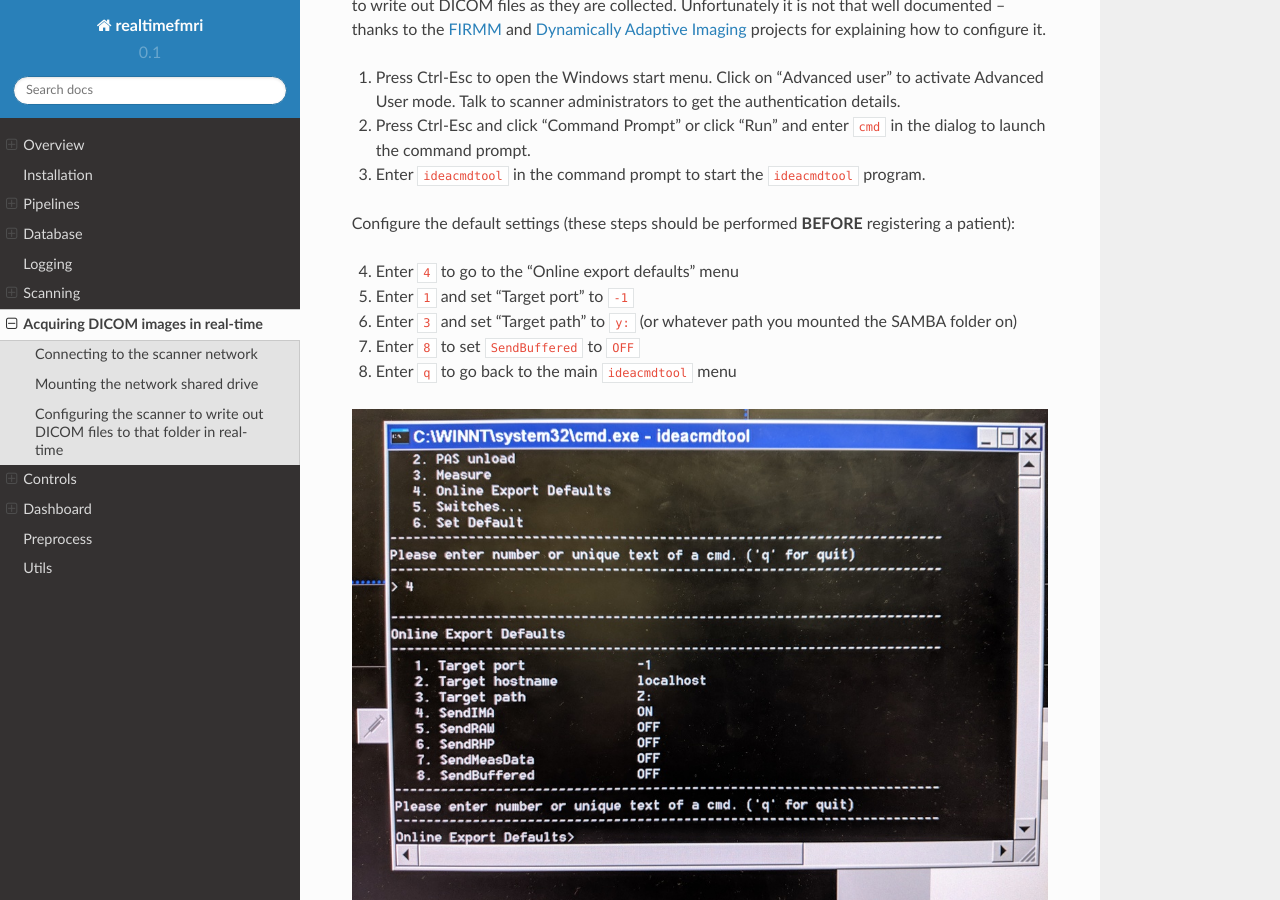
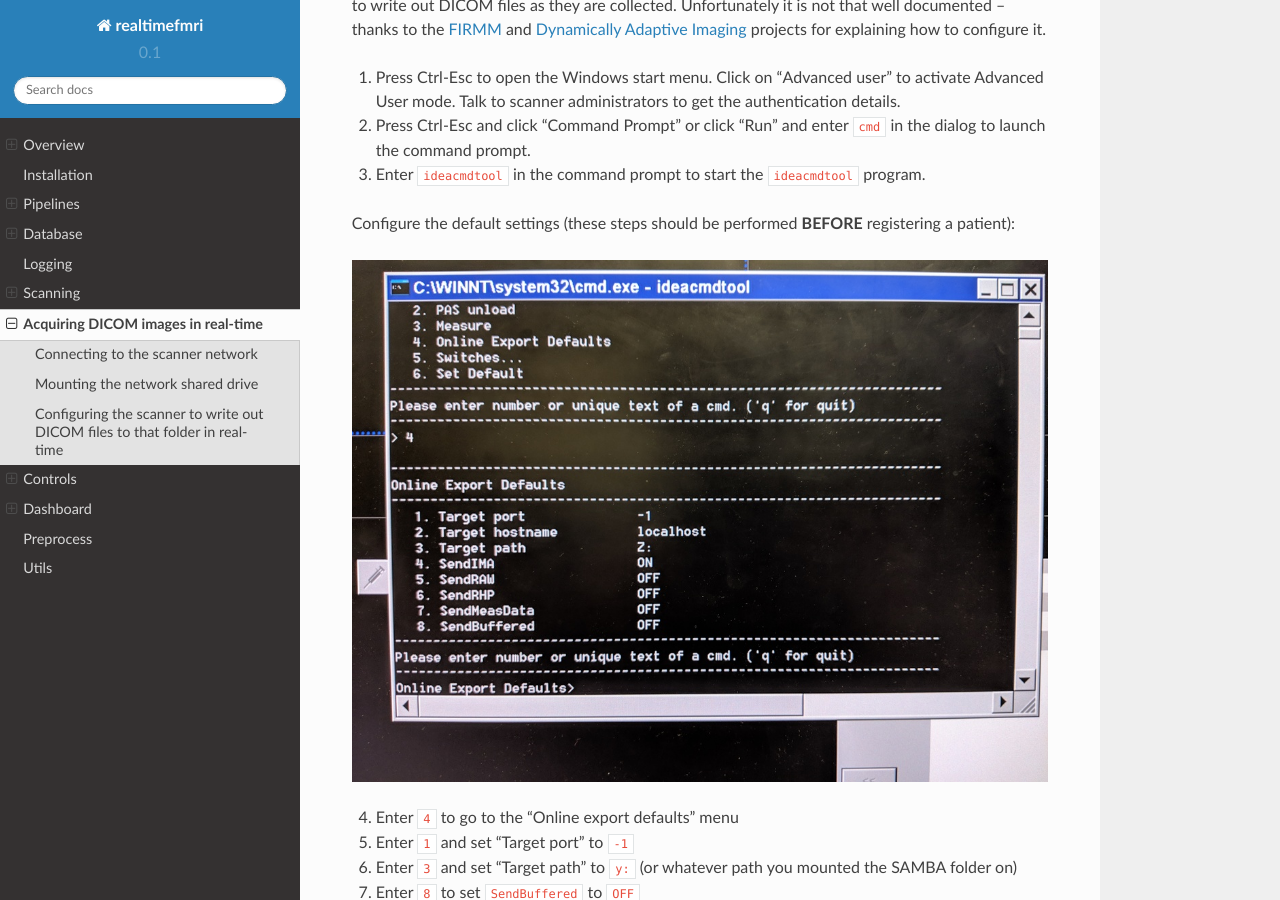
Before and after one commit to gallantlab/realtimefmri, a Sphinx documentation site: the page built from docs/source/scanning/network.rst, in a window 1280 px wide and 900 px high, scrolled down 925 px. Built offline with Sphinx 7.4.7 and the Read the Docs theme 2.0.0, drawn with Linux system fonts in a browser that asks for light colours; pages that are not in the unit, such as notebooks, are missing from menus.

Commit message:
DOC: reorder images

```diff
--- a/docs/source/scanning/network.rst
+++ b/docs/source/scanning/network.rst
@@ -36,19 +36,20 @@ Siemens scanners come with a useful program called ``ideacmdtool`` that can conf
 
 Configure the default settings (these steps should be performed **BEFORE** registering a patient):
 
+.. image:: network_online_export.jpg
+
 4. Enter ``4`` to go to the "Online export defaults" menu
 5. Enter ``1`` and set "Target port" to ``-1``
 6. Enter ``3`` and set "Target path" to ``y:`` (or whatever path you mounted the SAMBA folder on)
 7. Enter ``8`` to set ``SendBuffered`` to ``OFF``
 8. Enter ``q`` to go back to the main ``ideacmdtool`` menu
 
-.. image:: network_online_export.jpg
 
 Configure the session settings (these steps should be performed **AFTER** registering a patient, since these flags get reset every time you register a new patient):
+
+.. image:: network_switches.jpg
 
 9. Enter ``5`` to go to the "Switches" menu
 10. Enter ``8`` to set ``SendIMA`` to ``ON``
 11. Enter ``q`` to go back to the main ``ideacmdtool`` menu
 12. Enter ``q`` to exit ``ideacmdtool``
-
-.. image:: network_switches.jpg
```
